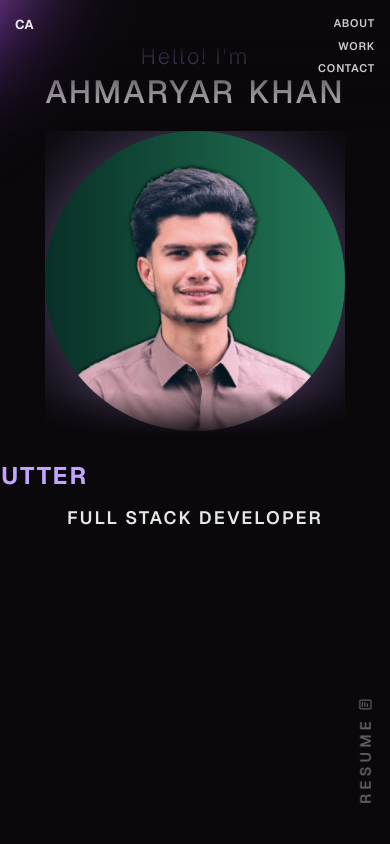
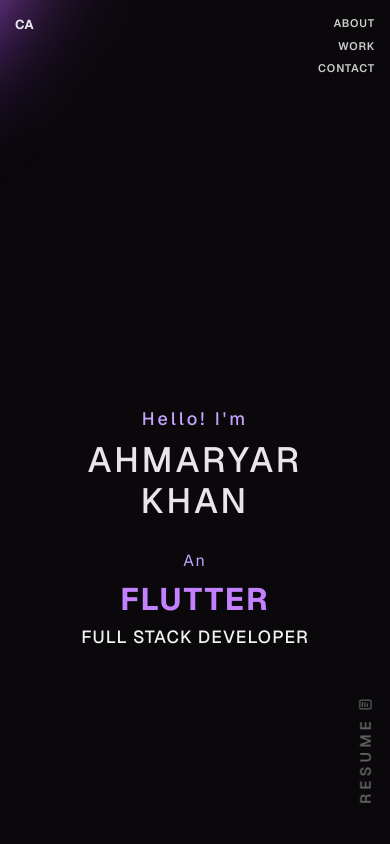
Before and after one commit to codexahmar/3D-portfolio, a React (Vite) app: page / in a window 390 px wide. Shown: the top 844 px of the page. Built offline with nearby package versions, Linux system fonts and the light colour scheme.

Commit message:
added resume link and make some text resposnive

```diff
--- a/src/components/CallToAction.tsx
+++ b/src/components/CallToAction.tsx
@@ -1,4 +1,3 @@
-import { Link } from "react-router-dom";
 import { config } from "../config";
 import "./styles/CallToAction.css";
 
@@ -6,9 +5,9 @@
   return (
     <div className="cta-section">
       <div className="cta-buttons">
-        <Link to="/play" className="cta-btn cta-btn-play" data-cursor="disable">
+        {/* <Link to="/play" className="cta-btn cta-btn-play" data-cursor="disable">
           Play With Me →
-        </Link>
+        </Link> */}
 
         <a
           href={config.contact.linkedin}
--- a/src/components/Landing.tsx
+++ b/src/components/Landing.tsx
@@ -29,10 +29,6 @@
               <div className="landing-h2-info">Full Stack Developer</div>
             </h2>
           </div>
-          {/* Mobile photo - shows only on mobile when 3D character is hidden */}
-          <div className="mobile-photo">
-            <img src="/images/profile_pic.png" alt="Ahmaryar Khan" />
-          </div>
         </div>
         {children}
       </div>
--- a/src/components/SocialIcons.tsx
+++ b/src/components/SocialIcons.tsx
@@ -81,7 +81,12 @@
           </a>
         </span>
       </div>
-      <a className="resume-button" href="#">
+      <a
+        className="resume-button"
+        href={config.contact.resume}
+        target="_blank"
+        rel="noopener noreferrer"
+      >
         <HoverLinks text="RESUME" />
         <span>
           <TbNotes />
--- a/src/components/styles/CallToAction.css
+++ b/src/components/styles/CallToAction.css
@@ -10,20 +10,21 @@
 .cta-buttons {
   display: flex;
   justify-content: center;
-  gap: 25px;
-  flex-wrap: wrap;
+  align-items: center;
 }
 
 .cta-btn {
   display: inline-flex;
   align-items: center;
-  padding: 14px 32px;
-  font-size: 15px;
-  font-weight: 500;
+  justify-content: center;
+  padding: 16px 52px;
+  font-size: 16px;
+  font-weight: 600;
   text-decoration: none;
-  border-radius: 8px;
+  border-radius: 50px;
   transition: all 0.3s ease;
-  letter-spacing: 0.3px;
+  letter-spacing: 0.5px;
+  min-width: 220px;
 }
 
 .cta-btn-play {
@@ -40,13 +41,16 @@
 
 .cta-btn-hire {
   background: var(--accentColor);
-  color: #000;
-  border: 1px solid var(--accentColor);
+  color: #0b080c;
+  border: 2px solid var(--accentColor);
+  box-shadow: 0 4px 24px rgba(194, 164, 255, 0.25);
 }
 
 .cta-btn-hire:hover {
-  box-shadow: 0 8px 30px rgba(194, 164, 255, 0.35);
-  transform: translateY(-2px);
+  background: #d4b8ff;
+  border-color: #d4b8ff;
+  box-shadow: 0 10px 40px rgba(194, 164, 255, 0.45);
+  transform: translateY(-3px);
 }
 
 /* Responsive */
@@ -55,13 +59,10 @@
     padding: 60px 20px;
   }
 
-  .cta-buttons {
-    flex-direction: column;
-    gap: 15px;
-  }
-
   .cta-btn {
-    justify-content: center;
-    padding: 12px 28px;
+    width: 100%;
+    max-width: 280px;
+    padding: 14px 36px;
+    font-size: 15px;
   }
 }
--- a/src/components/styles/Landing.css
+++ b/src/components/styles/Landing.css
@@ -1,153 +1,3 @@
-/* Mobile Photo - hidden by default, shown only on mobile */
-.mobile-photo {
-  display: none;
-}
-
-/* Remove mobile photo and ensure 3D character is always hidden on mobile */
-@media only screen and (max-width: 768px) {
-  .character-model {
-    display: none !important;
-  }
-
-  .landing-section,
-  .landing-container {
-    height: auto !important;
-    min-height: 100vh;
-    max-width: 100vw;
-    box-sizing: border-box;
-    display: flex;
-    flex-direction: column;
-    padding: 0 15px;
-    padding-bottom: 40px;
-  }
-
-  /* Fix spacing between name and subtitle */
-  .landing-intro {
-    position: relative !important;
-    top: auto !important;
-    left: auto !important;
-    right: auto !important;
-    bottom: auto !important;
-    transform: none !important;
-    padding-top: 40px;
-    /* Shift higher up */
-    margin-bottom: 20px;
-    z-index: 10;
-    text-align: center;
-    width: 100% !important;
-    order: 1;
-    /* First: Name */
-    height: auto !important;
-  }
-
-  .landing-intro h1 {
-    word-spacing: 0.1em;
-    font-size: 32px !important;
-    /* Ensure nice size */
-    line-height: 1.2 !important;
-    margin: 0;
-  }
-
-  /* Ensure name parts display correctly */
-  .landing-intro h1 br {
-    display: block;
-    /* Keep break on mobile for 2 lines, or use display:none for 1 line */
-    content: " ";
-    /* Fallback */
-    margin-bottom: 5px;
-  }
-
-  /* Subtitles Container */
-  .landing-info {
-    position: relative !important;
-    top: auto !important;
-    left: auto !important;
-    right: auto !important;
-    bottom: auto !important;
-    transform: none !important;
-    text-align: center;
-    margin-top: 20px;
-    /* Space between name and subtitles */
-    z-index: 10;
-    background: transparent;
-    padding-bottom: 50px;
-    /* Add bottom padding for scroll space */
-    display: flex;
-    flex-direction: column;
-    align-items: center;
-    gap: 10px;
-    height: auto !important;
-    /* Force auto height */
-    width: 100% !important;
-    order: 3;
-    /* Third: Subtitles */
-  }
-
-  .landing-info h3 {
-    text-align: center;
-    display: none;
-    /* Hide 'An' if not needed, or keep it static */
-  }
-
-  /* Force static positioning to prevent overlaps */
-  .landing-info h2,
-  h2.landing-info-h2,
-  .landing-h2-1,
-  .landing-h2-info {
-    position: static !important;
-    display: block;
-    width: auto;
-    margin: 0 !important;
-    font-size: 20px !important;
-    line-height: 1.5 !important;
-    white-space: normal;
-    text-align: center;
-    height: auto !important;
-    transform: none !important;
-    /* Remove any transforms */
-  }
-
-  /* Specific styling for the distinct parts */
-  .landing-h2-1 {
-    font-size: 24px !important;
-    color: var(--accentColor);
-    font-weight: 700;
-  }
-
-  .landing-h2-info {
-    font-size: 18px !important;
-    color: rgba(255, 255, 255, 0.9);
-  }
-
-  .landing-info-h2::after {
-    display: none;
-  }
-
-  /* Show mobile photo */
-  .mobile-photo {
-    display: block;
-    position: relative !important;
-    width: 100%;
-    max-width: 380px;
-    margin: 0 auto;
-    z-index: 1;
-    order: 2;
-    /* Second: Photo */
-    /* Add fade mask to bottom */
-    -webkit-mask-image: linear-gradient(to bottom, black 85%, transparent 100%);
-    mask-image: linear-gradient(to bottom, black 85%, transparent 100%);
-    pointer-events: none;
-    transform: none !important;
-  }
-
-  .mobile-photo img {
-    width: 100%;
-    height: auto;
-    object-fit: contain;
-    filter: drop-shadow(0 0 40px rgba(194, 164, 255, 0.4));
-  }
-}
-
 .landing-section {
   width: 100%;
   max-width: var(--cMaxWidth);
@@ -507,6 +357,28 @@
     transform: translate(0%, -50%);
     right: auto;
     left: 66%;
+    max-width: min(420px, 32vw);
+  }
+
+  .landing-info-h2::after {
+    display: none;
+  }
+
+  .landing-info h2,
+  .landing-h2-info {
+    white-space: normal;
+    overflow: visible;
+  }
+
+  .landing-h2-info.split-h2 {
+    overflow: visible;
+    white-space: normal;
+    flex-wrap: wrap;
+  }
+
+  h2.landing-info-h2 {
+    width: auto;
+    max-width: 100%;
   }
 }
 
@@ -526,6 +398,7 @@
     transform: translate(0%, -50%);
     right: auto;
     left: 70%;
+    max-width: min(480px, 30vw);
   }
 }
 
@@ -544,11 +417,163 @@
   }
 
   .landing-info h2 {
-    font-size: 65px;
-    line-height: 62px;
+    font-size: clamp(48px, 3.5vw, 65px);
+    line-height: 1.1;
   }
 
   h2.landing-info-h2 {
-    font-size: 75px;
+    font-size: clamp(58px, 4.2vw, 75px);
+  }
+
+  .landing-h2-info {
+    font-size: clamp(48px, 3.5vw, 65px);
+    line-height: 1.1;
   }
 }
+
+/* Tablet — prevent Flutter text clipping */
+@media screen and (max-width: 1024px) {
+  h2.landing-info-h2 {
+    width: auto;
+    max-width: 100%;
+    overflow: visible;
+  }
+
+  .landing-info-h2::after {
+    display: none;
+  }
+
+  .landing-info h2 {
+    white-space: normal;
+    flex-wrap: wrap;
+    margin-left: 0;
+  }
+
+  .landing-h2-1.split-h2,
+  .landing-h2-info.split-h2 {
+    overflow: visible;
+    white-space: normal;
+  }
+}
+
+/* Mobile — text-only hero, no profile photo */
+@media only screen and (max-width: 768px) {
+  .character-model {
+    display: none !important;
+  }
+
+  .landing-section,
+  .landing-container {
+    height: auto !important;
+    min-height: 100svh;
+    max-width: 100vw;
+    box-sizing: border-box;
+    display: flex;
+    flex-direction: column;
+    justify-content: center;
+    align-items: center;
+    padding: 90px 24px 60px;
+  }
+
+  .landing-intro {
+    position: relative !important;
+    top: auto !important;
+    left: auto !important;
+    right: auto !important;
+    bottom: auto !important;
+    transform: none !important;
+    padding-top: 0;
+    margin-bottom: 28px;
+    z-index: 10;
+    text-align: center;
+    width: 100% !important;
+    height: auto !important;
+  }
+
+  .landing-intro h2 {
+    font-size: clamp(18px, 4.5vw, 24px) !important;
+    font-weight: 500 !important;
+    color: var(--accentColor) !important;
+    opacity: 1 !important;
+    letter-spacing: 3px;
+    margin-bottom: 8px;
+  }
+
+  .landing-intro .split-line {
+    overflow: visible;
+  }
+
+  .landing-intro h1 {
+    word-spacing: 0.1em;
+    font-size: clamp(34px, 9vw, 48px) !important;
+    line-height: 1.15 !important;
+    margin: 0;
+    letter-spacing: 3px;
+  }
+
+  .landing-intro h1 br {
+    display: block;
+    content: " ";
+    margin-bottom: 4px;
+  }
+
+  .landing-info {
+    position: relative !important;
+    top: auto !important;
+    left: auto !important;
+    right: auto !important;
+    bottom: auto !important;
+    transform: none !important;
+    text-align: center;
+    margin-top: 0;
+    z-index: 10;
+    background: transparent;
+    padding-bottom: 0;
+    display: flex;
+    flex-direction: column;
+    align-items: center;
+    gap: 6px;
+    height: auto !important;
+    width: 100% !important;
+  }
+
+  .landing-info h3 {
+    text-align: center;
+    display: block;
+    font-size: clamp(16px, 4vw, 20px) !important;
+    font-weight: 400 !important;
+    color: var(--accentColor) !important;
+    opacity: 1 !important;
+    margin: 0;
+  }
+
+  .landing-info h2,
+  h2.landing-info-h2,
+  .landing-h2-1,
+  .landing-h2-info {
+    position: static !important;
+    display: block;
+    width: auto;
+    max-width: 100%;
+    margin: 0 !important;
+    line-height: 1.3 !important;
+    white-space: normal;
+    text-align: center;
+    height: auto !important;
+    transform: none !important;
+    overflow: visible !important;
+  }
+
+  .landing-h2-1 {
+    font-size: clamp(28px, 8vw, 42px) !important;
+    color: #c481ff;
+    font-weight: 700;
+  }
+
+  .landing-h2-info {
+    font-size: clamp(16px, 4.5vw, 22px) !important;
+    color: rgba(255, 255, 255, 0.95);
+    font-weight: 500;
+    letter-spacing: 1px;
+  }
+}
--- a/src/components/styles/WhatIDo.css
+++ b/src/components/styles/WhatIDo.css
@@ -10,6 +10,16 @@
   max-width: 1920px;
   margin: auto;
   z-index: 9;
+}
+
+@media only screen and (min-width: 1025px) {
+  .whatIDO {
+    z-index: 12;
+  }
+
+  .what-box:first-child {
+    z-index: 13;
+  }
 }
 
 .what-box {
--- a/src/config.ts
+++ b/src/config.ts
@@ -151,7 +151,8 @@
         linkedin: "https://linkedin.com/in/ahmaryarkhan",
         twitter: "https://x.com/codexahmar",
         // facebook: "https://www.facebook.com/redoyanulhaque.hacker.official",
-        instagram: "https://www.instagram.com/codexahmar"
+        instagram: "https://www.instagram.com/codexahmar",
+        resume: "https://drive.google.com/file/d/1Sx8gbTCosovIEk3tpBVapksDLcD9kKJi/view?usp=sharing"
     },
     skills: {
         develop: {
```
